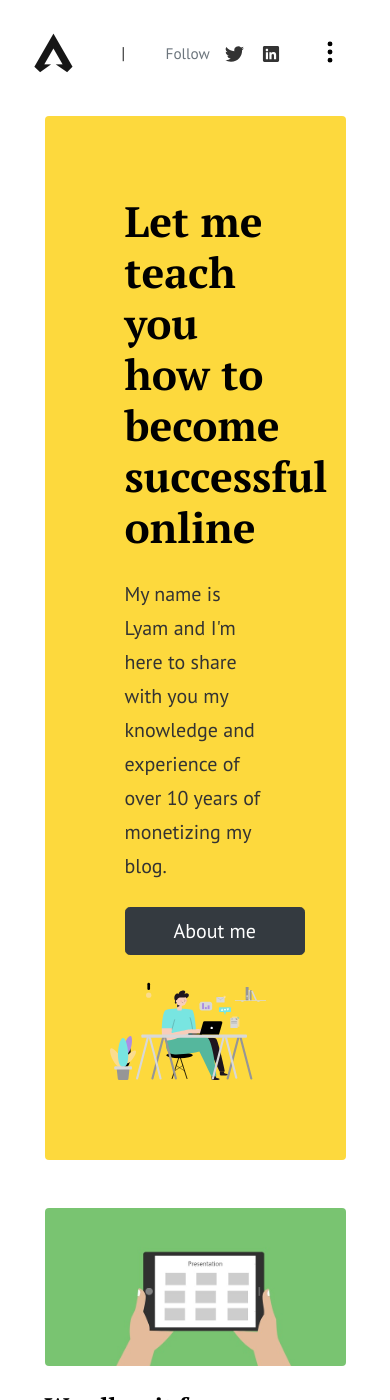
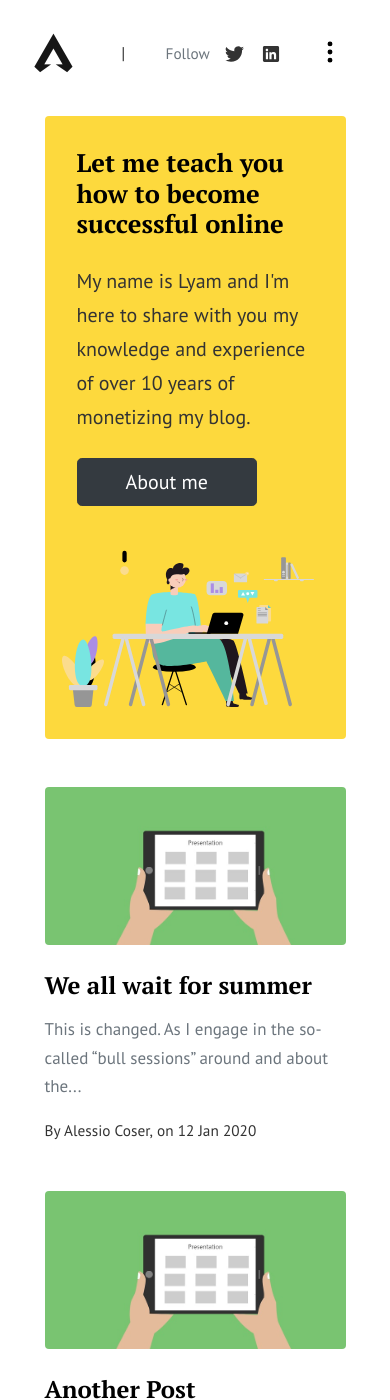
Before and after one commit to AlessioCoser/alessiocoser.github.io, a Jekyll site: the page built from index.html, in a window 390 px wide and 1400 px high. Built offline with Jekyll 4.4.1, drawn with Linux system fonts in a browser that asks for light colours; the list of posts is cut into pages by our own code; comment, search, counter and statistics services are not loaded.

Commit message:
fix banner options

```diff
--- a/_layouts/default.html
+++ b/_layouts/default.html
@@ -102,7 +102,7 @@ gtag('config', '{{site.ganalytics}}');
             {% if page.banner.description %}
               <p class="lead mb-4">{{page.banner.description}}</p>
             {% endif %}
-            {% if page.banner.button.link && page.banner.button.text %}
+            {% if page.banner.button.link and page.banner.button.text %}
               <a href="{{site.baseurl}}{{page.banner.button.link}}" class="btn btn-dark text-white px-5 btn-lg">{{page.banner.button.text}}</a>
             {% endif %}
           </div>
--- a/assets/css/theme.scss
+++ b/assets/css/theme.scss
@@ -135,8 +135,10 @@ small, .small {
 /* Pages
 ================================================== */
 .hero {
-    background: #fdd93d;
     padding: 5rem 5rem;
+}
+.hero h1 {
+  font-size:2.5em;
 }
 
 @media only screen and (max-width: 1024px) {
@@ -152,10 +154,22 @@ small, .small {
     .layout-default .wrap-page-header {
         display:block;
     }
+    .hero {
+      padding: 4rem 4rem;
+    }
+    .hero h1 {
+      font-size:2em;
+    }
 }
 @media only screen and (max-width: 767px) {
     .page-header.big {
         font-size:2.5em;
+    }
+    .hero {
+      padding: 2rem 2rem;
+    }
+    .hero h1 {
+      font-size:1.5em;
     }
 }
 .google-auto-placed {
@@ -165,9 +179,6 @@ small, .small {
     display:none;
 }
 
-.hero h1 {
-    font-size:2.5em;
-}
 .section-title h2 {
 	font-weight:700;
 	font-size:1.4rem;
--- a/index.html
+++ b/index.html
@@ -3,7 +3,7 @@ title: Home
 layout: default
 background: '/img/bg-index.jpg'
 banner:
-  color: #fdd93d
+  color: "#fdd93d"
   image: /assets/images/intro.svg
   button:
     text: About me
```
